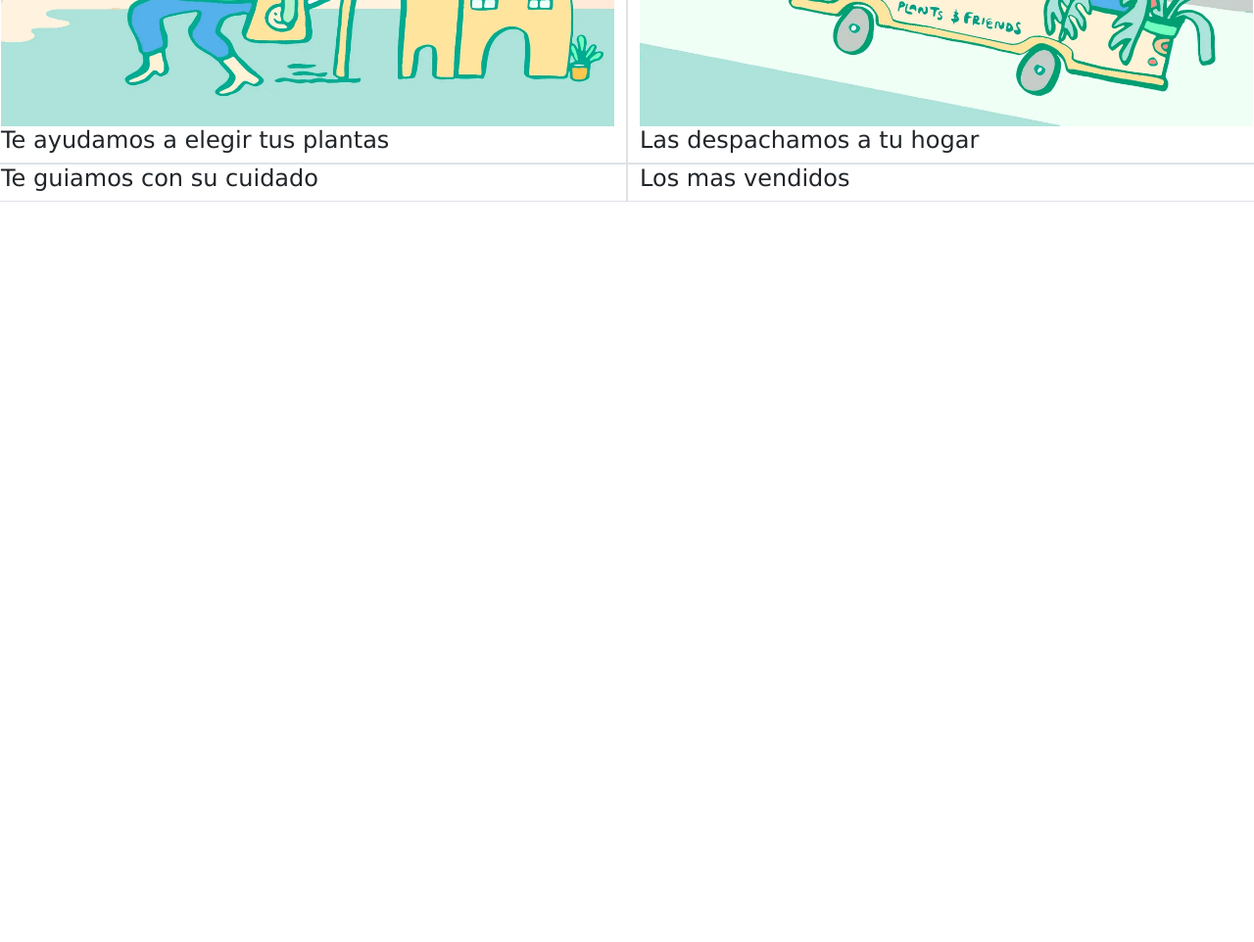
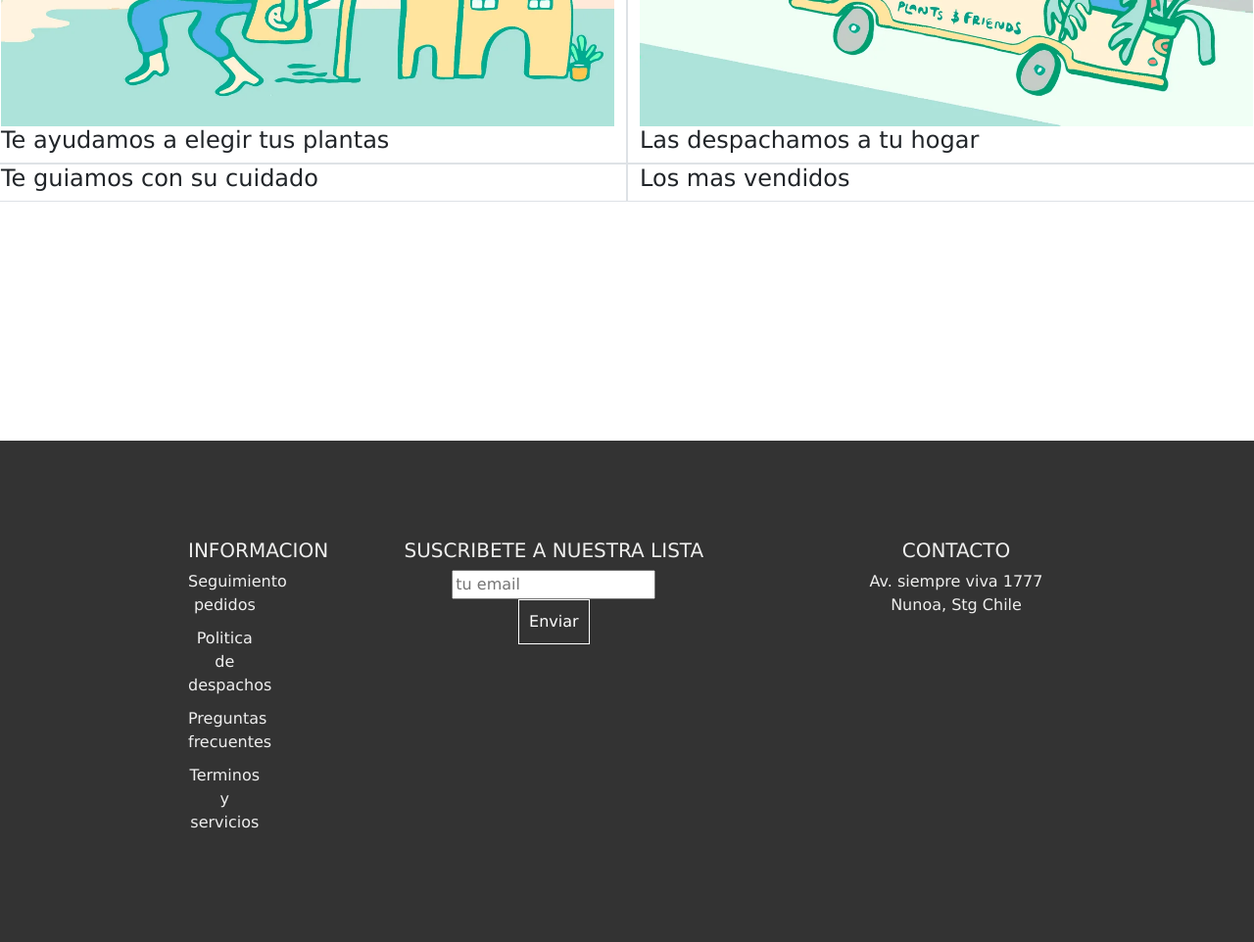
Before and after one commit to Charliefromchile/landing-page, a plain HTML site: page index.html in a window 1280 px wide. Shown: the part 1804-2766 px from the top of the page at 98% size. Before the commit the page ends 2104 px from the top, so only its background shows below. Drawn offline with nearby package versions, Linux system fonts and the light colour scheme.

Commit message:
agregue footer

```diff
--- a/index.html
+++ b/index.html
@@ -34,7 +34,9 @@
     <img src="./fotos/plantas tienda.webp" alt="tienda" width="100%">
     <h1 class="display-3">Only Plants Chile</h1>
     <p class="lead">Tienda online explora plantas, macetas y mas .</p>
-    <p>Only Plants nació con la misión de darle vida a los espacios, trayendo lo mejor de la naturaleza a los hogares de cada persona. Queremos llevar las plantas a los distintos rincones de la ciudad, aportando así nuestro granito de arena en construir un mundo más verde.</p>
+    <p>Only Plants nació con la misión de darle vida a los espacios, trayendo lo mejor de la naturaleza a los hogares de
+      cada persona. Queremos llevar las plantas a los distintos rincones de la ciudad, aportando así nuestro granito de
+      arena en construir un mundo más verde.</p>
     <hr class="my-2">
     <p>Ingresa tu email y recibe nuestras novedades <br>Descuentos <br>Tips de cuidados</p>
     <p class="lead">
@@ -73,9 +75,32 @@
     </div>
 
   </section>
-  <footer>
+  <div class="footer">
+    <div class="col-1">
+      <h5>INFORMACION</h5>
+      <a href="#">Seguimiento pedidos</a>
+      <a href="#">Politica de despachos</a>
+      <a href="#">Preguntas frecuentes</a>
+      <a href="#">Terminos y servicios</a>
 
-  </footer>
+    </div>
+
+    <div class="col-2">
+      <h5>SUSCRIBETE A NUESTRA LISTA</h5>
+      <form>
+        <input type="text" placeholder="tu email">
+        <br>
+      <button type="submit">Enviar</button>
+      </form>
+    </div>
+
+    <div class="col-3">
+      <h5>CONTACTO</h5>
+       <p>Av. siempre viva 1777 <br> Nunoa, Stg Chile</p>
+
+    </div>
+  </div>
+
   <!-- JavaScript Bundle with Popper -->
   <script src="https://cdn.jsdelivr.net/npm/bootstrap@5.2.0/dist/js/bootstrap.bundle.min.js"
     integrity="sha384-A3rJD856KowSb7dwlZdYEkO39Gagi7vIsF0jrRAoQmDKKtQBHUuLZ9AsSv4jD4Xa"
--- a/style.css
+++ b/style.css
@@ -99,6 +99,35 @@ button:hover {
     background-color: #ffffff;
 }
 
+.footer{
+    margin-top: 150px;
+    width: 100%;
+    padding: 100px 15%;
+    background-color: #333;
+    color: #efefee;
+    display: flex;
+
+}
+.footer div{
+    text-align: center;
+}
+.col-2{
+    flex-grow: 2;
+
+}
+.footer div h3{
+    font-weight: 300;
+    margin-bottom: 30px;
+    letter-spacing: 1px;
+
+}
+.col-1 a{
+    display: block;
+    text-decoration: none;
+    color: #efefef;
+    margin-bottom: 10px;
+
+}
 @media screen and (max-width:600px) {
     nav li {
         margin-left: 10px;
```
Also changed, not shown: 1 other file.
